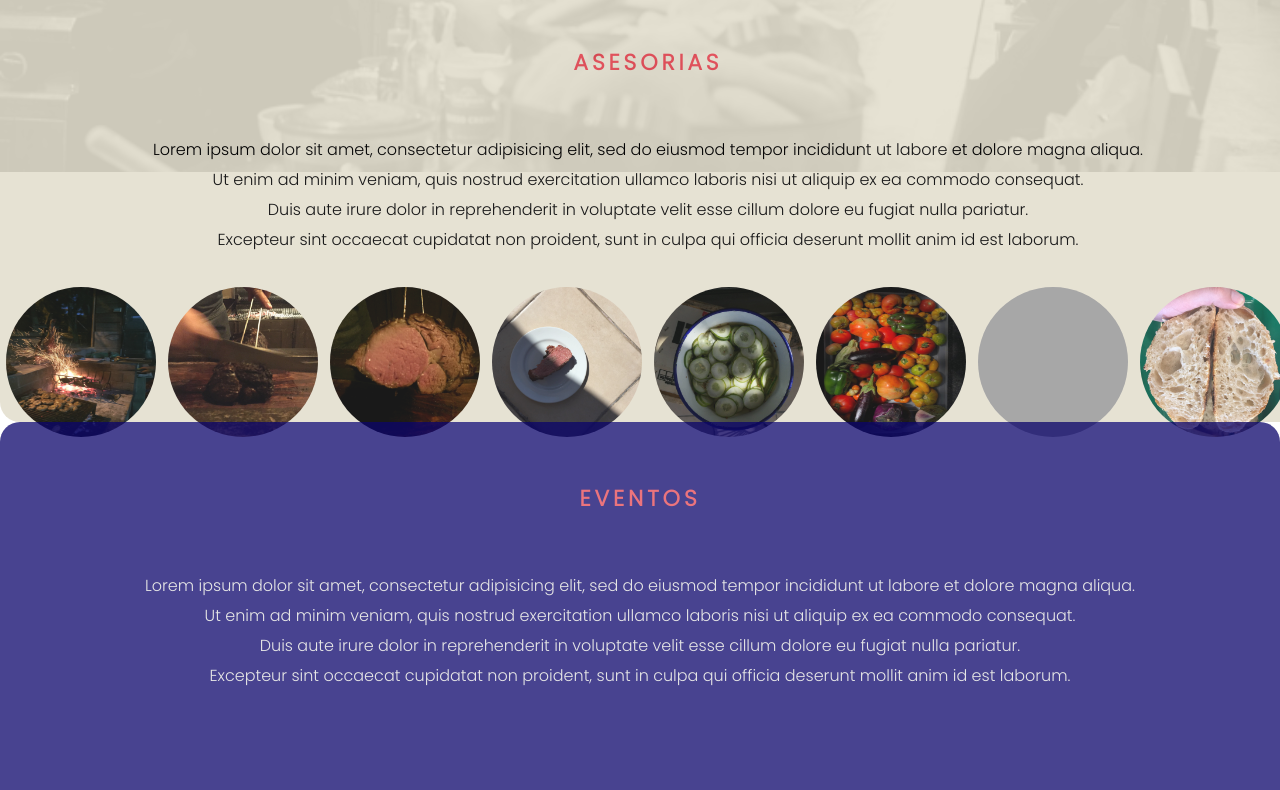
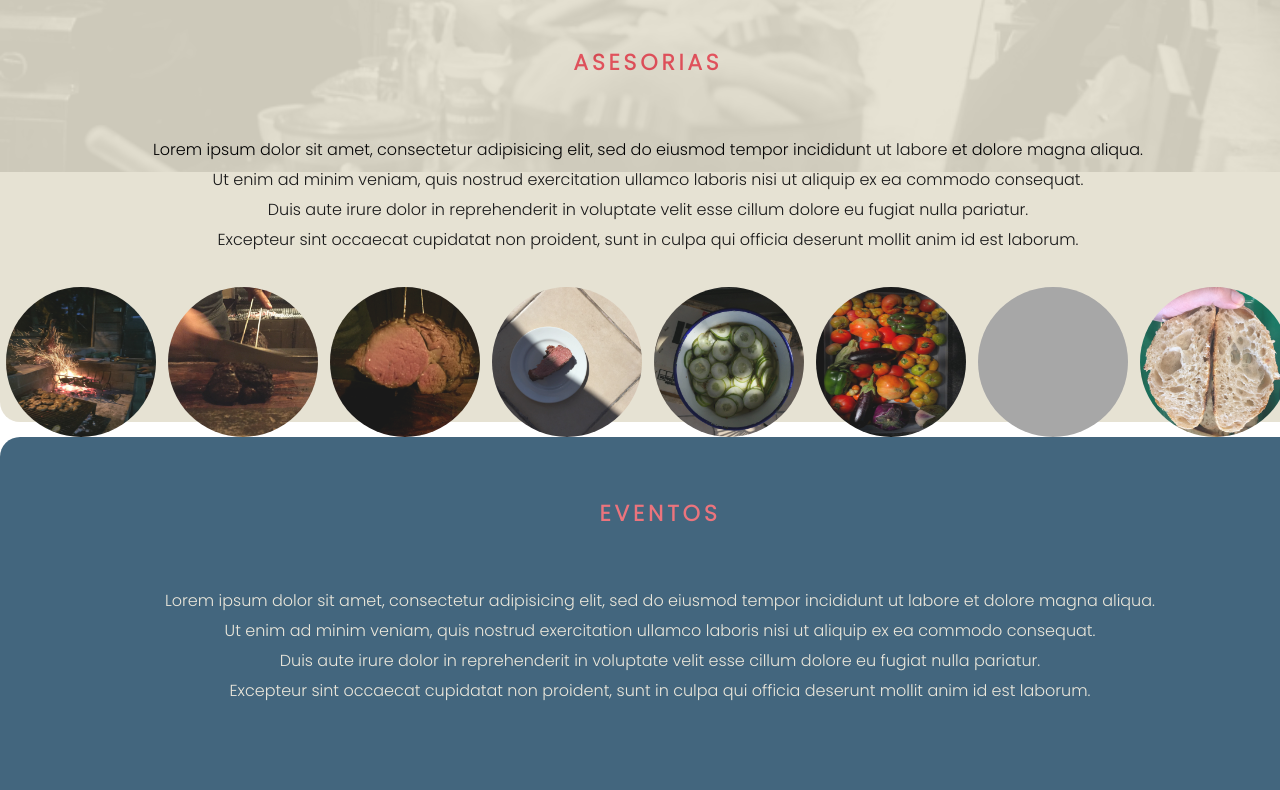
Before and after one commit to JotaMorales/desafio, a website: page index.html in a window 1280 px wide. Shown: the part 728-1518 px from the top of the page. Drawn offline with Linux system fonts and the light colour scheme; grey boxes are pictures that could not be loaded.

Commit message:
ajuste nuevo

```diff
--- a/index.html
+++ b/index.html
@@ -11,7 +11,7 @@
     <meta name="keywords" content="Gastronomia, cocineros, La rentrée">
     <meta name="description" content="Grupo de cocineros nómades. Nos conocimos en Paris trabajando, volvimos a Argentina y hacemos eventos efīmeros en diferentes partes de la ciudad">
     <link rel="stylesheet" href="style.css" type="text/css">
-    <link rel="stylesheet" href="./css/styles.css">
+
     <title>LA RENTRÉE INICIO</title>
 </head>
 
```
